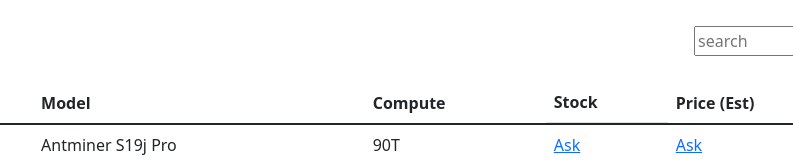
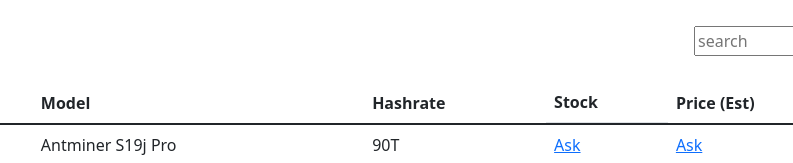
Before and after one commit to dotku/crypto-miners, a plain HTML site: page index.html in a window 1280 px wide. Shown: the top 163 px of the page, 331-1124 px from the left. Drawn offline with nearby package versions, Linux system fonts and the light colour scheme.

Commit message:
use hashrate

```diff
--- a/assets/main.js
+++ b/assets/main.js
@@ -30,7 +30,7 @@
       tableRows.push(`<tr>
             <td>${item.company || ""}</td>
             <td>${item.model || ""}</td>
-            <td>${item.compute || ""}</td>
+            <td>${item.hashrate || ""}</td>
             <td class="d-none d-sm-block">${item.unit || askItem({ item })}</td>
             <td>${
               item.price ? formatter.format(item.price) : askItem({ item })
@@ -53,7 +53,7 @@
       item.company?.includes(keywords) ||
       item.company?.match(/keywords/i) ||
       item.model?.match(/keywords/i) ||
-      item.compute?.match(/keywords/i) ||
+      item.hashrate?.match(/keywords/i) ||
       (item.unit && item.unit >= keywords) ||
       (item.price && item.price <= keywords)
   );
--- a/data/miners.json
+++ b/data/miners.json
@@ -1,26 +1,26 @@
 [{
   "company": "Bitmain",
   "model": "Antminer S19j Pro",
-  "compute": "90T",
+  "hashrate": "90T",
   "unit": 0,
   "price": 0
 }, {
   "company": "Bitmain",
   "model": "Antminer Z15",
-  "compute": "1286G",
+  "hashrate": "1286G",
   "unit": 0,
   "price": 13000
 }, {
   "company": "Bitmain",
   "model": "Antminer D7",
-  "compute": "420K",
+  "hashrate": "420K",
   "unit": 0,
   "price": 12000
 },
 {
   "company": "Bitmain",
   "model": "Antminer DR5",
-  "compute": "35T",
+  "hashrate": "35T",
   "unit": 0,
   "price": 6700,
   "vendors":["Zhao"]
@@ -28,14 +28,14 @@
 {
   "company": "Bitmain",
   "model": "Antminer L3+",
-  "compute": "504M",
+  "hashrate": "504M",
   "unit": 0,
   "price": 800
 },
 {
   "company": "Bitmain",
   "model": "Antminer L7",
-  "compute": "9.16G",
+  "hashrate": "9.16G",
   "unit": 0,
   "price": 23000,
   "vendors": ["Zhao"]
@@ -43,7 +43,7 @@
 {
   "company": "Bitmain",
   "model": "Antminer S17",
-  "compute": "76T",
+  "hashrate": "76T",
   "unit": 0,
   "price": 0,
   "vendors": ["Zhao"]
@@ -51,7 +51,7 @@
 {
   "company": "Bitmain",
   "model": "Antminer S17+",
-  "compute": "76T",
+  "hashrate": "76T",
   "unit": 0,
   "price": 0,
   "vendors": ["Zhao"]
@@ -59,14 +59,14 @@
 {
   "company": "Bitmain",
   "model": "Antminer S17 Pro",
-  "compute": "53T",
+  "hashrate": "53T",
   "unit": 0,
   "price": 0
 },
 {
   "company": "Bitmain",
   "model": "Antminer S19+",
-  "compute": "99T",
+  "hashrate": "99T",
   "unit": 30,
   "price": 8000,
   "vendors": ["Zhao"]
@@ -74,28 +74,28 @@
 {
   "company": "Bitmain",
   "model": "Antminer S19 Pro",
-  "compute": "110T",
+  "hashrate": "110T",
   "unit": 0,
   "price": 11600
 },
 {
   "company": "Bitmain",
   "model": "Antminer T17",
-  "compute": "42T",
+  "hashrate": "42T",
   "unit": 200,
   "price": 1600
 },
 {
   "company": "Bitmain",
   "model": "Antminer M21S",
-  "compute": "52T",
+  "hashrate": "52T",
   "unit": 0,
   "price": 0
 },
 {
   "company": "Bitmain",
   "model": "Antminer S9I",
-  "compute": "14T",
+  "hashrate": "14T",
   "unit": 24,
   "price": 500,
   "vendors": ["Zhao"]
@@ -103,14 +103,14 @@
 {
   "company": "Bitmain",
   "model": "Antminer S9K",
-  "compute": "14T",
+  "hashrate": "14T",
   "unit": 0,
   "price": 0
 },
 {
   "company": "Canaan Creative",
   "model": "Avalon 1166 Pro",
-  "compute": "81T",
+  "hashrate": "81T",
   "unit": 0,
   "price": 12000,
   "vendors": ["Zhao"]
@@ -118,7 +118,7 @@
 {
   "company": "Canaan Creative",
   "model": "Avalon 1246",
-  "compute": "85T",
+  "hashrate": "85T",
   "unit": 0,
   "price": 12000,
   "vendors": ["Zhao"]
@@ -126,7 +126,7 @@
 {
   "company": "Fourbull",
   "model": "C16",
-  "compute": "83T",
+  "hashrate": "83T",
   "unit": 0,
   "price": 0,
   "vendors": ["Zhao"]
@@ -134,7 +134,7 @@
 {
   "company": "GoldenShell",
   "model": "LT5 Pro",
-  "compute": "2.45G",
+  "hashrate": "2.45G",
   "unit": 18,
   "price": 8000,
   "vendors": ["Zhao"]
@@ -142,21 +142,21 @@
 {
   "company": "InnoSilicon",
   "model": "A17 Pro",
-  "compute": "50T",
+  "hashrate": "50T",
   "unit": 0,
   "price": 12000
 },
 {
   "company": "InnoSilicon",
   "model": "A11",
-  "compute": "85T",
+  "hashrate": "85T",
   "unit": 0,
   "price": 26000
 },
 {
   "company": "InnoSilicon",
   "model": "T2T",
-  "compute": "30T",
+  "hashrate": "30T",
   "unit": 0,
   "price": 1200,
   "vendors": ["Zhao"]
@@ -170,7 +170,7 @@
 {
   "company": "iPollo",
   "model": "v1 mini",
-  "compute": "300m",
+  "hashrate": "300m",
   "unit": 0,
   "price": 0,
   "vendors": ["Zhao"]
@@ -178,7 +178,7 @@
 {
   "company": "MicroBT",
   "model": "Whatsminer M20S",
-  "compute": "70T",
+  "hashrate": "70T",
   "unit": 0,
   "price": 0,
   "vendors": ["Zhao"]
@@ -186,7 +186,7 @@
 {
   "company": "MicroBT",
   "model": "Whatsminer M21B",
-  "compute": "52T",
+  "hashrate": "52T",
   "unit": 0,
   "price": 1000,
   "vendors": ["Zhao"]
@@ -194,7 +194,7 @@
 {
   "company": "MicroBT",
   "model": "Whatsminer M21C",
-  "compute": "52T",
+  "hashrate": "52T",
   "unit": 0,
   "price": 0,
   "vendors": ["Zhao"]
@@ -202,7 +202,7 @@
 {
   "company": "MicroBT",
   "model": "Whatsminer M21S",
-  "compute": "52T",
+  "hashrate": "52T",
   "unit": 0,
   "price": 0,
   "vendors": ["Zhao"]
@@ -210,66 +210,66 @@
 {
   "company": "MicroBT",
   "model": "Whatsminer M30",
-  "compute": "92T",
+  "hashrate": "92T",
   "unit": 0,
   "price": 0
 },
 {
   "company": "MicroBT",
   "model": "Whatsminer M31S+",
-  "compute": "80T",
+  "hashrate": "80T",
   "unit": 0,
   "price": 0
 },
 {
   "company": "MicroBT",
   "model": "Whatsminer M31S",
-  "compute": "86T",
+  "hashrate": "86T",
   "unit": 0,
   "price": 0
 }, {
   "company": "InnoSilicon",
   "model": "T2T",
-  "compute": "25T",
+  "hashrate": "25T",
   "unit": 0,
   "price": 0
 }, {
   "company": "eBang",
   "model": "E12",
-  "compute": "44T",
+  "hashrate": "44T",
   "unit": 0,
   "price": 0
 },
 {
   "company": "Bitmain",
   "model": "Antminer T19",
-  "compute": "84T",
+  "hashrate": "84T",
   "unit": 0,
   "price": 0
 },
 {
   "company": "InnoSilicon",
   "model": "A10 7G",
-  "compute": "",
+  "hashrate": "",
   "unit": 0,
   "price": 0
 }, {
   "company": "InnoSilicon",
   "model": "A10 6G",
-  "compute": "500m",
+  "hashrate": "500m",
   "unit": 0,
   "price": 0
 }, {
   "company": "Goldenshell",
   "model": "KD-BOX",
-  "compute": "1.6 Th/s",
+  "hashrate": "1.6 Th/s",
   "unit": 50,
   "price": 0,
   "updated": 1640070882
 }, {
   "company": "Goldenshell",
   "model": "KD5",
-  "compute": "18 Th/s",
+  "hashrate": "18 Th/s",
   "unit": 50,
   "price": 0,
   "updated": 1640070882
--- a/index.html
+++ b/index.html
@@ -41,7 +41,7 @@
           <tr>
             <th scope="col">Company</th>
             <th scope="col">Model</th>
-            <th scope="col">Compute</th>
+            <th scope="col">Hashrate</th>
             <th scope="col" class="d-none d-sm-block">Stock</th>
             <th scope="col">Price (Est)</th>
           </tr>
```
